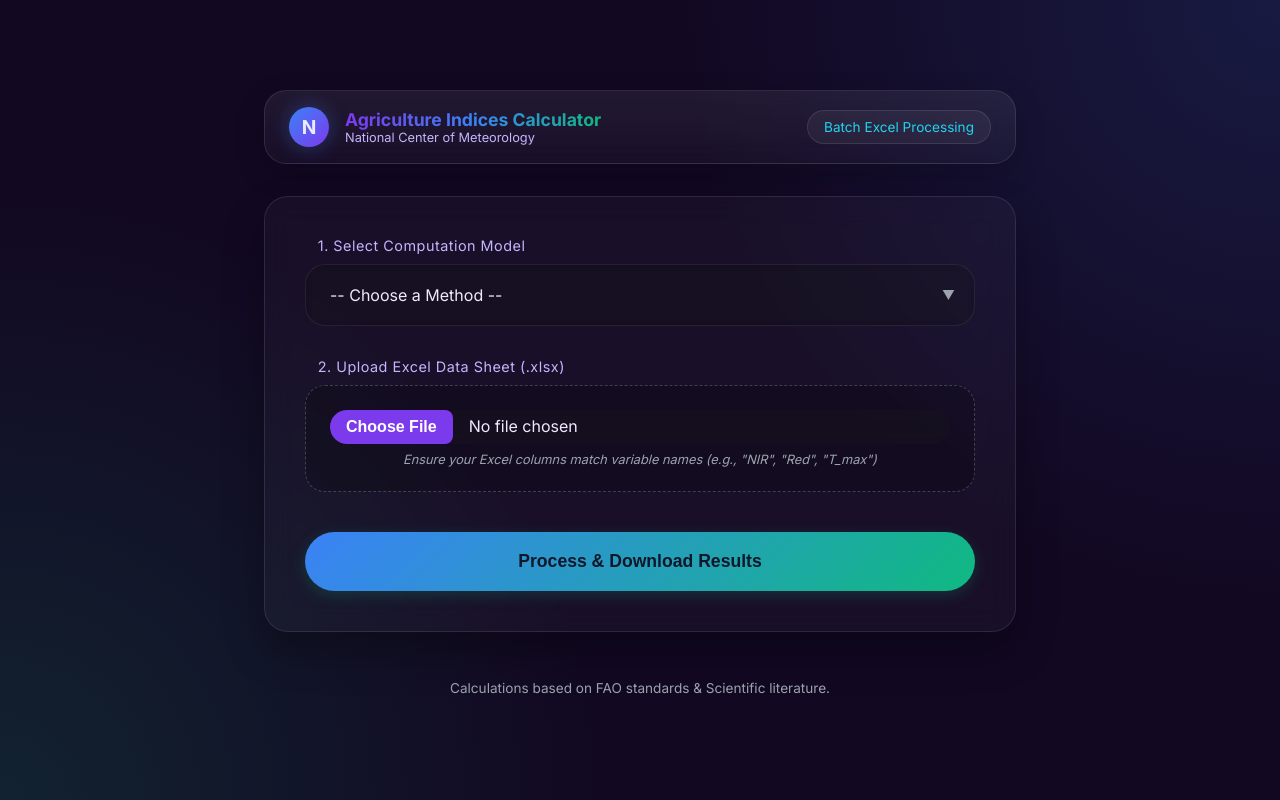
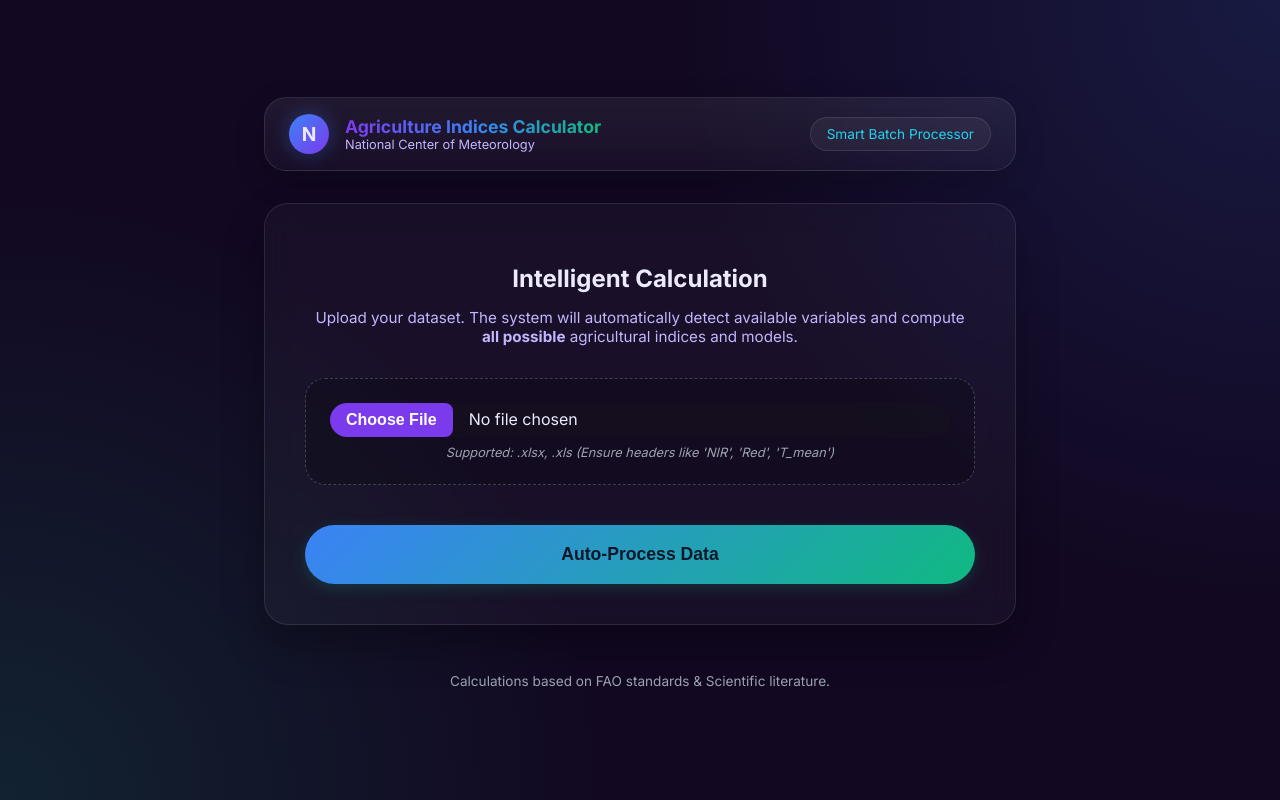
Before and after one commit to AroubAlRizq/Agriculture_Website_Sheet, a Flask app: page / in a window 1280 px wide. Run offline with Flask 3, Linux system fonts and the light colour scheme.

Commit message:
Update index.html

```diff
--- a/templates/index.html
+++ b/templates/index.html
@@ -19,83 +19,29 @@
                 </div>
             </div>
             <div style="padding: 0.5rem 1rem; background: rgba(255,255,255,0.05); border-radius: 99px; border: 1px solid rgba(255,255,255,0.1); font-size: 0.85rem; color: var(--cyan-accent);">
-                Batch Excel Processing
+                Smart Batch Processor
             </div>
         </header>
 
         <div class="glass-card">
 
+            <div style="text-align: center; margin-bottom: 2rem;">
+                <h2 style="font-size: 1.5rem; margin-bottom: 0.5rem;">Intelligent Calculation</h2>
+                <p style="color: var(--text-soft); font-size: 0.95rem;">
+                    Upload your dataset. The system will automatically detect available variables
+                    and compute <strong>all possible</strong> agricultural indices and models.
+                </p>
+            </div>
+
             <div class="form-group">
-                <label for="formula-select">1. Select Computation Model</label>
-                <div class="select-wrapper">
-                    <select id="formula-select">
-                        <option value="" disabled selected>-- Choose a Method --</option>
-
-                        <optgroup label="Vegetation Indices">
-                            <option value="ndvi">NDVI</option>
-                            <option value="gndvi">GNDVI</option>
-                            <option value="pri">PRI</option>
-                            <option value="ndre">NDRE</option>
-                            <option value="ccci">CCCI</option>
-                            <option value="rvi">RVI</option>
-                            <option value="evi">EVI</option>
-                            <option value="evi2">EVI 2</option>
-                            <option value="varigreen">VARIgreen</option>
-                            <option value="vari700">VARI700</option>
-                            <option value="tvi">TVI</option>
-                            <option value="mtvi1">MTVI 1</option>
-                            <option value="mtvi2">MTVI 2</option>
-                            <option value="mtci">MTCI</option>
-                            <option value="car">CAR</option>
-                            <option value="cari">CARI</option>
-                            <option value="mcari">MCARI</option>
-                            <option value="mcari1">MCARI 1</option>
-                            <option value="mcari2">MCARI 2</option>
-                            <option value="tcari">TCARI</option>
-                            <option value="wdvi">WDVI</option>
-                            <option value="pvi">PVI</option>
-                            <option value="savi">SAVI</option>
-                            <option value="tsavi">TSAVI</option>
-                            <option value="osavi">OSAVI</option>
-                            <option value="msavi">MSAVI</option>
-                            <option value="msavi2">MSAVI2</option>
-                            <option value="sarvi">SARVI</option>
-                        </optgroup>
-
-                        <optgroup label="Growing Degree Days (GDD)">
-                            <option value="gdd_arnold">Arnold</option>
-                            <option value="gdd_villa_nova">Villa-Nova</option>
-                            <option value="gdd_ometto">Ometto</option>
-                            <option value="gdd_snyder">Snyder</option>
-                        </optgroup>
-
-                        <optgroup label="Accumulation Chilling Units">
-                            <option value="chill_utah">Utah Model</option>
-                            <option value="chill_nc">North Carolina Model</option>
-                        </optgroup>
-
-                        <optgroup label="Evapotranspiration (ET)">
-                            <option value="fao56">FAO56 (Penman-Monteith)</option>
-                            <option value="hargreaves">Hargreaves</option>
-                            <option value="blaney_criddle">Blaney-Criddle</option>
-                            <option value="stephens_stewart">Stephens & Stewart</option>
-                            <option value="grassi">Grassi</option>
-                            <option value="linarce">Linarce</option>
-                        </optgroup>
-                    </select>
+                <div class="file-upload-wrapper">
+                    <input type="file" id="excel-file" accept=".xlsx, .xls">
+                    <p class="hint-text">Supported: .xlsx, .xls (Ensure headers like 'NIR', 'Red', 'T_mean')</p>
                 </div>
             </div>
 
-            <div class="form-group" style="margin-top: 2rem;">
-                <label for="excel-file">2. Upload Excel Data Sheet (.xlsx)</label>
-                <div class="file-upload-wrapper">
-                    <input type="file" id="excel-file" accept=".xlsx, .xls">
-                    <p class="hint-text">Ensure your Excel columns match variable names (e.g., "NIR", "Red", "T_max")</p>
-                </div>
-            </div>
-
-            <button id="calc-btn">Process & Download Results</button>
-            <div id="loading-msg" class="hidden">Processing... Please wait.</div>
+            <button id="calc-btn">Auto-Process Data</button>
+            <div id="loading-msg" class="hidden">Analyzing variables & computing models...</div>
 
         </div>
 
```
